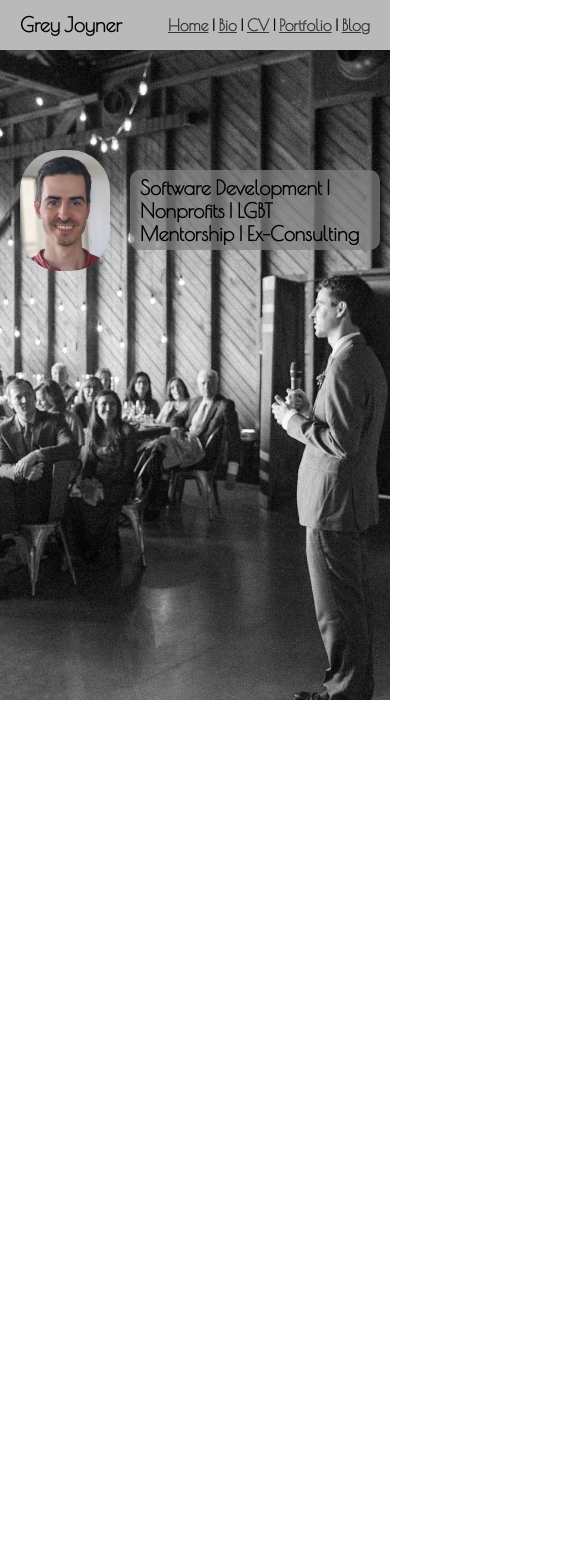
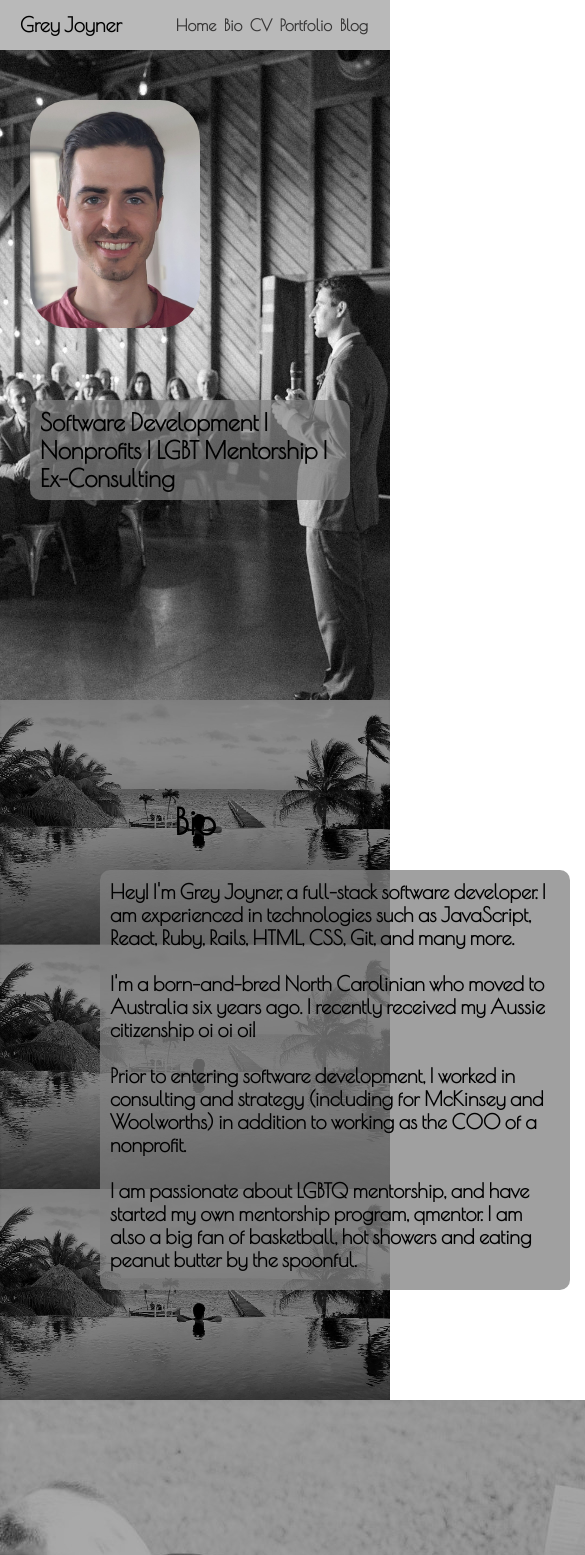
Before and after one commit to gjoyner09/Portfolio-Website, a plain HTML site: page src/pages/index.html in a window 390 px wide. Shown: the top 1555 px of the page, 585 px wide, since content can reach past the window. Before the commit the page ends 844 px from the top, so only its background shows below. Drawn offline with nearby package versions, Linux system fonts and the light colour scheme.

Commit message:
built out bio page

```diff
--- a/src/css/style.scss
+++ b/src/css/style.scss
@@ -8,10 +8,13 @@ p {
 
 a {
     color: #373636;
+    padding: 14px 14px;
+    border-bottom: solid #B9B9B9;
+    text-decoration: none;
 }
 
 a:hover {
-    color: black;
+    border-bottom: solid #373636;
 }
 
 @keyframes profpic-animation {
@@ -56,17 +59,14 @@ a:hover {
         justify-content: flex-end;
         font-weight: bold;
         font-size: 24px;
-        width: 65%
+        width: 65%;
     }
 }
 
-.home {
+#home {
     height: 700px;
     background-image: url('../img/wedding.jpg');
     background-size: 100vw;
-    #wedding {
-        width: 100vw;
-    }
     #profpic {
         width: 170px;
         border-radius: 40px;
@@ -85,7 +85,6 @@ a:hover {
         position: absolute;
         top: 230px;
         left: 270px;
-        align-items: center;
         padding: 10px;
         border-radius: 10px;
         display: flex;
@@ -108,8 +107,55 @@ a:hover {
     }
 }
 
+#bio {
+    height: 700px;
+    background-image: url('../img/belize-desktop.jpg');
+    background-size: 100vw;
+    #cricket {
+        width: 230px;
+        border-radius: 40px;
+        position: absolute;
+        top: 870px;
+        left: 900px;
+    }
+    #bio-title {
+        font-family: 'Poiret One', cursive;
+        font-weight: bold;
+        text-align: center;
+        width: 100vw;
+        font-size: 36px;
+        position: absolute;
+        top: 800px;
+    }
+    #bio-text {
+        width: 450px;
+        font-family: 'Poiret One', cursive;
+        font-weight: bold;
+        font-size: 20px;
+        color: black;
+        position: absolute;
+        top: 870px;
+        left: 100px;
+        padding: 10px;
+        border-radius: 10px;
+        display: flex;
+        align-items: right;
+    }
+    #bio-text-background {
+        height: 400px;
+        width: 450px;
+        padding: 10px;
+        background-color: gray;
+        opacity: 0.75;
+        position: absolute;
+        top: 870px;
+        left: 100px;
+        border-radius: 10px;
+    }
+}
+
 @media only screen and (max-width: 1150px) {
-    .home {
+    #home {
         #home-text {
             font-size: 24px;
         }
@@ -120,7 +166,23 @@ a:hover {
 }
 
 @media only screen and (max-width: 1000px) {
-    .home {
+    @keyframes profpic-animation {
+        0% {
+            left: -500px
+        }
+        100% {
+            left: 40px;
+        }
+    }
+    @keyframes home-text-animation {
+        0% {
+            left: -5000px
+        }
+        100% {
+            left: 200px;
+        }
+    }
+    #home {
         background-image: url('../img/wedding-tablet-big.jpg');
         #profpic {
             width: 130px;
@@ -139,7 +201,7 @@ a:hover {
 }
 
 @media only screen and (max-width: 925px) {
-    .home {
+    #home {
         #home-text {
             font-size: 20px;
         }
@@ -150,7 +212,7 @@ a:hover {
 }
 
 @media only screen and (max-width: 825px) {
-    .home {
+    #home {
         background-image: url('../img/wedding-tablet.jpg');
         #home-text-background {
             width: 370px;
@@ -172,8 +234,11 @@ a:hover {
     }
 }
 
-@media only screen and (max-width: 610px) {
-    .home {
+@media only screen and (max-width: 625px) {
+    a {
+        padding: 5px 5px;
+    }
+    #home {
         background-image: url('../img/wedding-tablet-small.jpg');
         #home-text-background {
             width: 300px;
@@ -193,7 +258,7 @@ a:hover {
             font-size: 14px;
         }
     }
-    .home {
+    #home {
         background-image: url('../img/wedding-phone.jpg');
         #home-text-background {
             width: 230px;
@@ -208,6 +273,9 @@ a:hover {
 }
 
 @media only screen and (max-width: 420px) {
+    a {
+        padding: 2px 2px;
+    }
     .navbar {
         .navbar-title {
             font-size: 10px;
@@ -216,18 +284,24 @@ a:hover {
             font-size: 16px;
         }
     }
-    .home {
+    #home {
         #profpic {
-            width: 90px;
-            left: 20px;
+            width: 170px;
+            top: 100px;
+            left: 30px;
         }
         #home-text {
-            top: 170px;
-            left: 130px;
+            top: 400px;
+            left: 30px;
+            font-size: 24px;
+            width: 300px;
+            padding-top: 20px;
         }
         #home-text-background {
-            top: 170px;
-            left: 130px;
+            top: 400px;
+            left: 30px;
+            width: 300px;
+            height: 80px;
         }
     }
 }
--- a/src/pages/index.html
+++ b/src/pages/index.html
@@ -17,22 +17,36 @@
         </div>
         <div class="navbar-div navbar-links">
             <nav>
-                <a href="https://espn.com">Home</a> |
-                <a href="espn.com">Bio</a> |
-                <a href="espn.com">CV</a> |
-                <a href="espn.com">Portfolio</a> |
-                <a href="espn.com">Blog</a>
+                <a href="#home">Home</a>
+                <a href="#bio">Bio</a>
+                <a href="#bio">CV</a>
+                <a href="#bio">Portfolio</a>
+                <a href="#bio">Blog</a>
             </nav>
         </div>
     </header>
-    <div class="home">
+    <div id="home">
         <img src="../img/profpic.jpg" alt="Grey Joyner picture" id="profpic">
         <div id="home-text-background"></div>
         <div id="home-text">
             Software Development | Nonprofits | LGBT Mentorship | Ex-Consulting
         </div>
     </div>
-
+    <div id="bio">
+        <img src="../img/cricket-cropped.jpg" alt="Grey Joyner picture" id="cricket">
+        <div id="bio-title">Bio</div>
+        <div id="bio-text-background"></div>
+        <div id="bio-text">
+            Hey! I'm Grey Joyner, a full-stack software developer. I am experienced in technologies such as JavaScript, React, Ruby, Rails, HTML, CSS, Git, and many more. <br> <br> I'm a born-and-bred North Carolinian who moved to Australia six years
+            ago. I recently received my Aussie citizenship oi oi oi! <br><br> Prior to entering software development, I worked in consulting and strategy (including for McKinsey and Woolworths) in addition to working as the COO of a nonprofit. <br><br>            I am passionate about LGBTQ mentorship, and have started my own mentorship program, qmentor. I am also a big fan of basketball, hot showers and eating peanut butter by the spoonful.
+        </div>
+    </div>
+    <div id="cv">
+        <img src="../img/huddle-desktop.jpg" alt="Grey Joyner picture" id="huddle">
+        <div id="cv-title">CV</div>
+        <div id="cv-text-background"></div>
+        <div id="cv-text"></div>
+    </div>
 </body>
 
 </html>
```
Also changed, not shown: src/css/style.css, src/img/belize-desktop.jpg (added), src/img/cricket-cropped.jpg (added), src/img/huddle-desktop.jpg (added), src/img/wedding-tablet-small.jpg, 1 other file.
